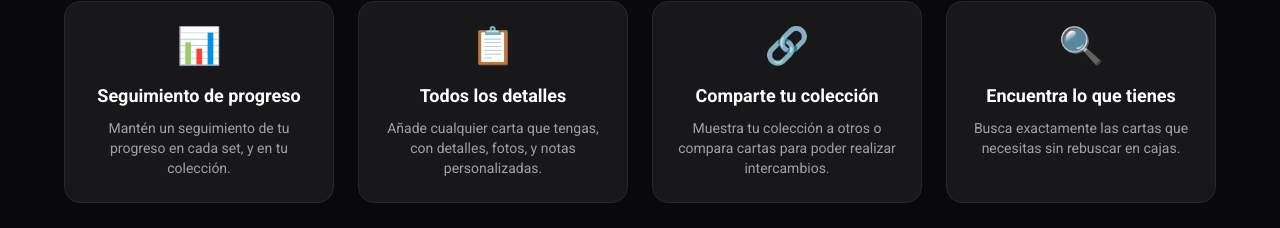
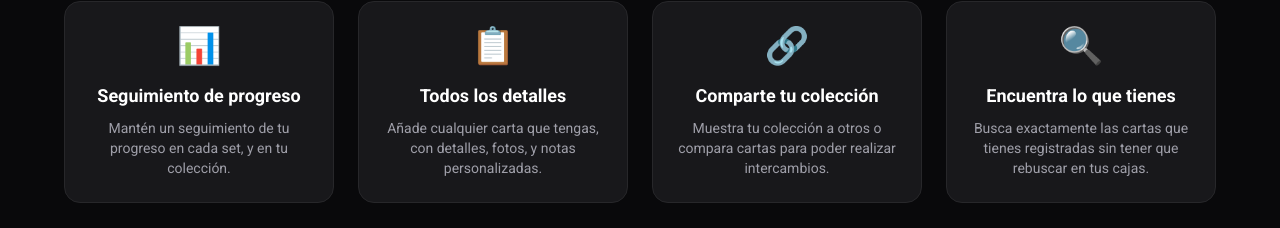
Before and after one commit to avila66/card-manager, a Next.js app: page /inicio in a window 1280 px wide. Shown: the part 721-949 px from the top of the page. Built offline with nearby package versions, Linux system fonts and the light colour scheme.

Commit message:
Edited texts in app/inicio/page.tsx

```diff
--- a/app/inicio/page.tsx
+++ b/app/inicio/page.tsx
@@ -27,7 +27,7 @@ export default function InicioPage() {
     },
     {
       title: 'Encuentra lo que tienes',
-      description: 'Busca exactamente las cartas que necesitas sin rebuscar en cajas.',
+      description: 'Busca exactamente las cartas que tienes registradas sin tener que rebuscar en tus cajas.',
       icon: '🔍',
     },
   ];
```
